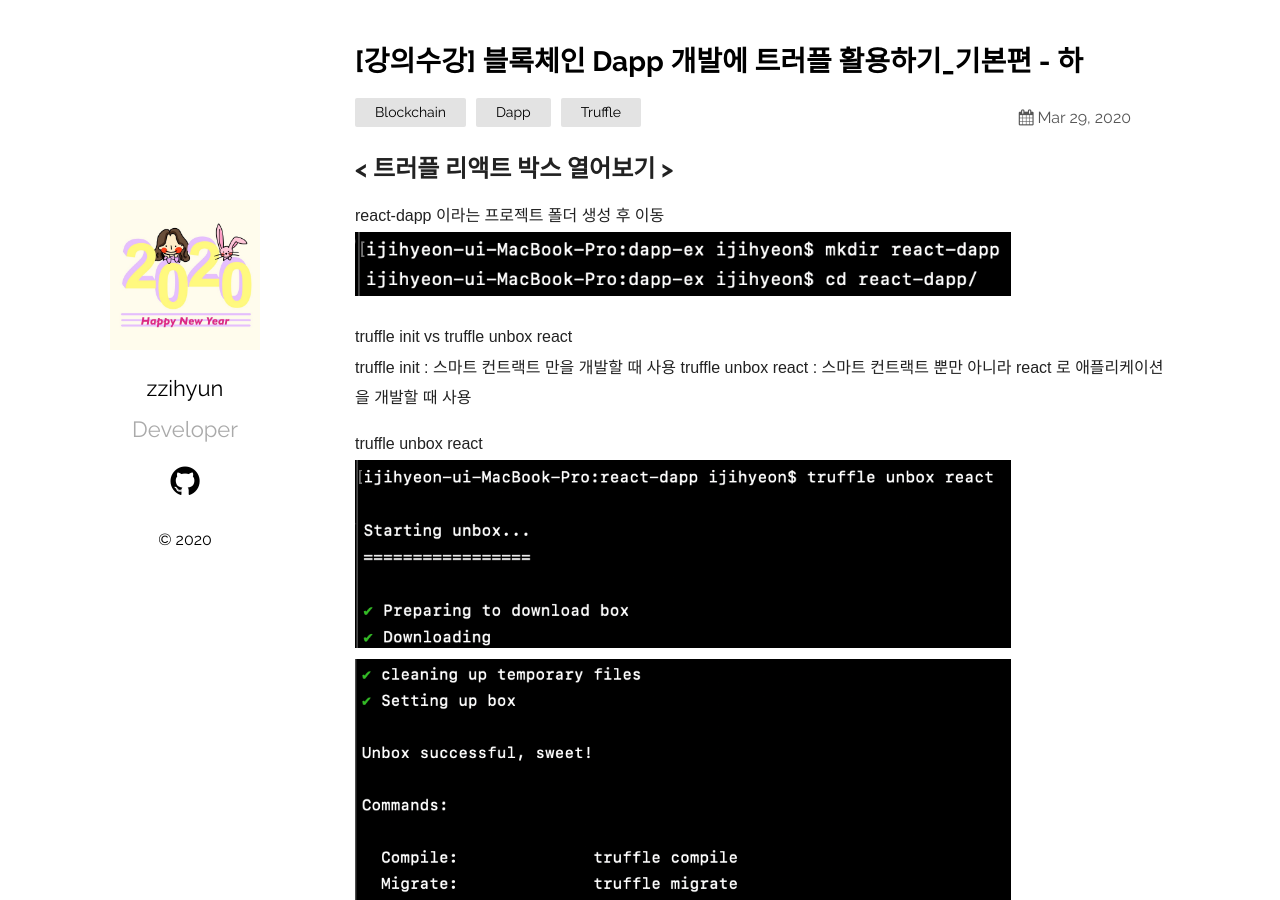
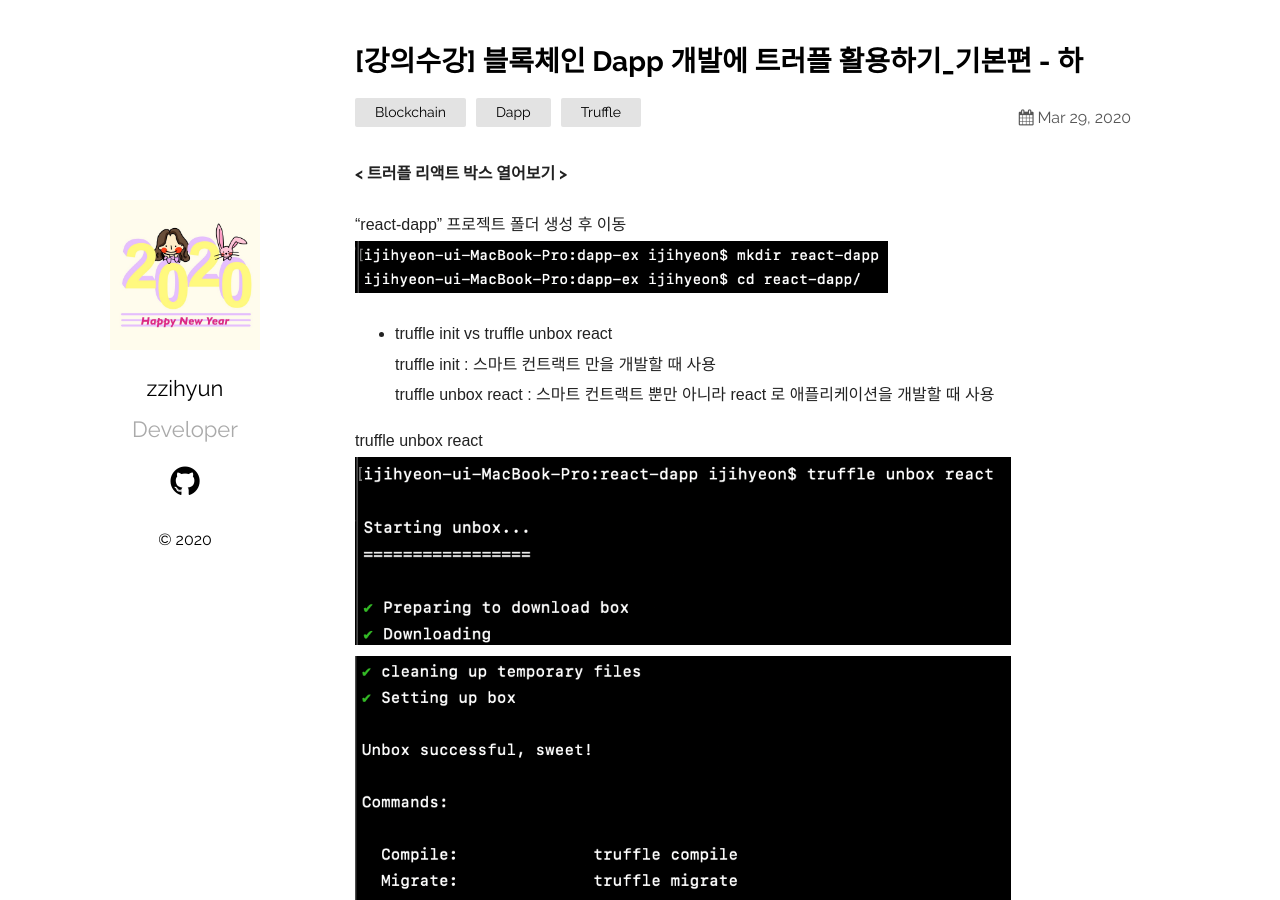
Before and after one commit to jhhhj1002/jhhhj1002.github.io, a Jekyll site: the page built from _posts/2020-03-29-Truffle-in-Blockchain-03.markdown, in a window 1280 px wide and 900 px high. Built offline with Jekyll 4.4.1, drawn with Linux system fonts in a browser that asks for light colours.

Commit message:
Update 2020-03-29-Truffle-in-Blockchain-03.markdown

```diff
--- a/_posts/2020-03-29-Truffle-in-Blockchain-03.markdown
+++ b/_posts/2020-03-29-Truffle-in-Blockchain-03.markdown
@@ -6,14 +6,16 @@ date:   2020-03-29 16:38:36 +0530
 categories: Blockchain Dapp Truffle
 ---
 
-<h2>< 트러플 리액트 박스 열어보기 ></h2>
 
-react-dapp 이라는 프로젝트 폴더 생성 후 이동
-<img src="/assets/imgs/Blockchain&Truffle_24.png" width="80%" height="45%" >
 
-truffle init vs truffle unbox react
-  truffle init : 스마트 컨트랙트 만을 개발할 때 사용
-  truffle unbox react : 스마트 컨트랙트 뿐만 아니라 react 로 애플리케이션을 개발할 때 사용
+<h4>< 트러플 리액트 박스 열어보기 ></h4>
+
+"react-dapp" 프로젝트 폴더 생성 후 이동
+<img src="/assets/imgs/Blockchain&Truffle_24.png" width="65%" height="40%" >
+
++ truffle init vs truffle unbox react
+    truffle init : 스마트 컨트랙트 만을 개발할 때 사용
+    truffle unbox react : 스마트 컨트랙트 뿐만 아니라 react 로 애플리케이션을 개발할 때 사용
 
 truffle unbox react
 <img src="/assets/imgs/Blockchain&Truffle_25.png" width="80%" height="45%" >
```
